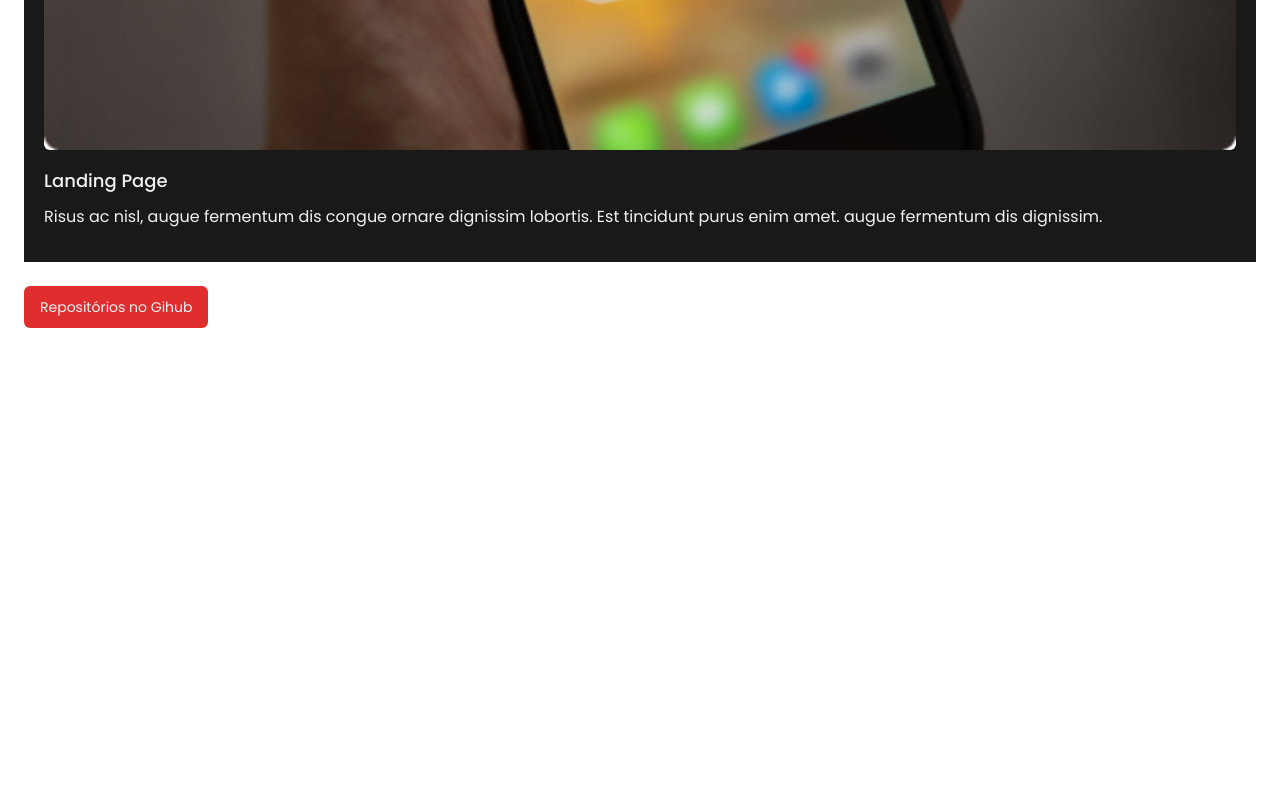
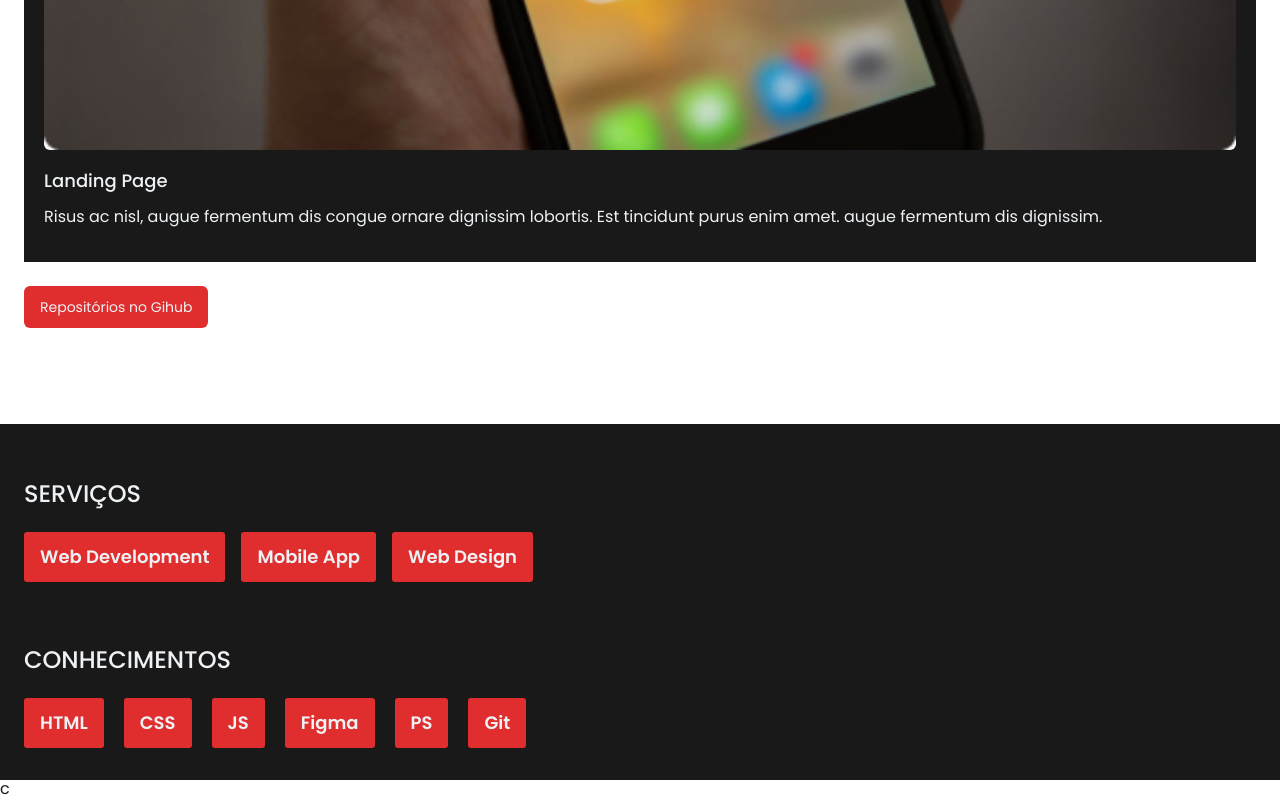
Before and after one commit to PedroNB10/projeto-portfolio-byron, a plain HTML site: page index.html in a window 1280 px wide. Shown: the part 4129-4929 px from the top of the page. Before the commit the page ends 4489 px from the top, so only its background shows below. Drawn offline with Linux system fonts and the light colour scheme.

Commit message:
adicionei os servicos

```diff
--- a/assets/css/style.css
+++ b/assets/css/style.css
@@ -39,7 +39,7 @@ section {
     padding: 2rem 1.5rem;
 }
 
-section > h2 {
+section  h2 {
     font-size: 1.5rem;
     font-weight: 500;
     text-transform: uppercase;
@@ -181,3 +181,43 @@ header > h1 {
     font-size: 18px;
     font-weight: 500;
 }
+
+/* Serviços e Conhecimentos */
+
+#servicos {
+    background-color: var(--clr-black);
+    color: var(--clr-white);
+    display: flex;
+    flex-direction: column;
+    gap: 40px;
+}
+
+.base-list {
+    display: flex;
+    gap:1rem;
+    list-style: none;
+    margin: 0;
+    padding: 0;
+}
+
+.servicos-list {
+    gap: 1rem;
+
+
+}
+.base-list > li {
+    padding: 1rem;
+    font-size: 18px;
+    font-weight: 600;
+    border-radius: 3px;
+    background-color: var(--clr-primary);
+
+}
+
+.conhecimentos-list {
+    flex-wrap: wrap;
+    gap: 20px;
+    margin: 0;
+    padding: 0;
+
+}
--- a/index.html
+++ b/index.html
@@ -111,6 +111,33 @@
         </div>
         <a class="btn" href="http://github.com/" target="_blank">Repositórios no Gihub</a>
       </section>
+
+      <section>
+
+      </section>
+
+      <section id="servicos">
+        <div class="servicos">
+          <h2>Serviços</h2>
+          <ul class="base-list servicos-list">
+            <li>Web Development</li>
+            <li>Mobile App</li>
+            <li>Web Design</li>
+          </ul>
+        </div>
+
+        <div class="conhecimentos">
+          <h2>Conhecimentos</h2>
+          <ul class="base-list conhecimentos-list">
+            <li>HTML</li>
+            <li>CSS</li>
+            <li>JS</li>
+            <li>Figma</li>
+            <li>PS</li>
+            <li>Git</li>
+          </ul>
+        </div>
+      </section>c
     </main>
   </body>
 </html>
```
